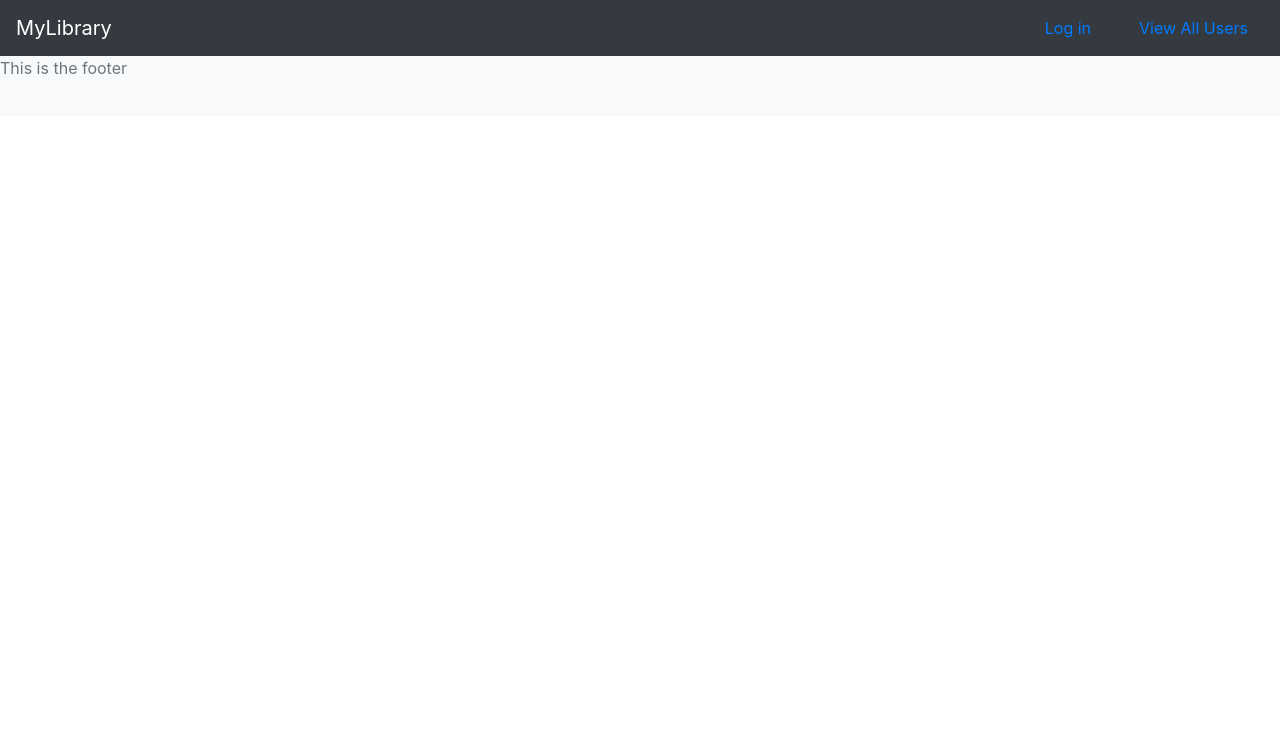
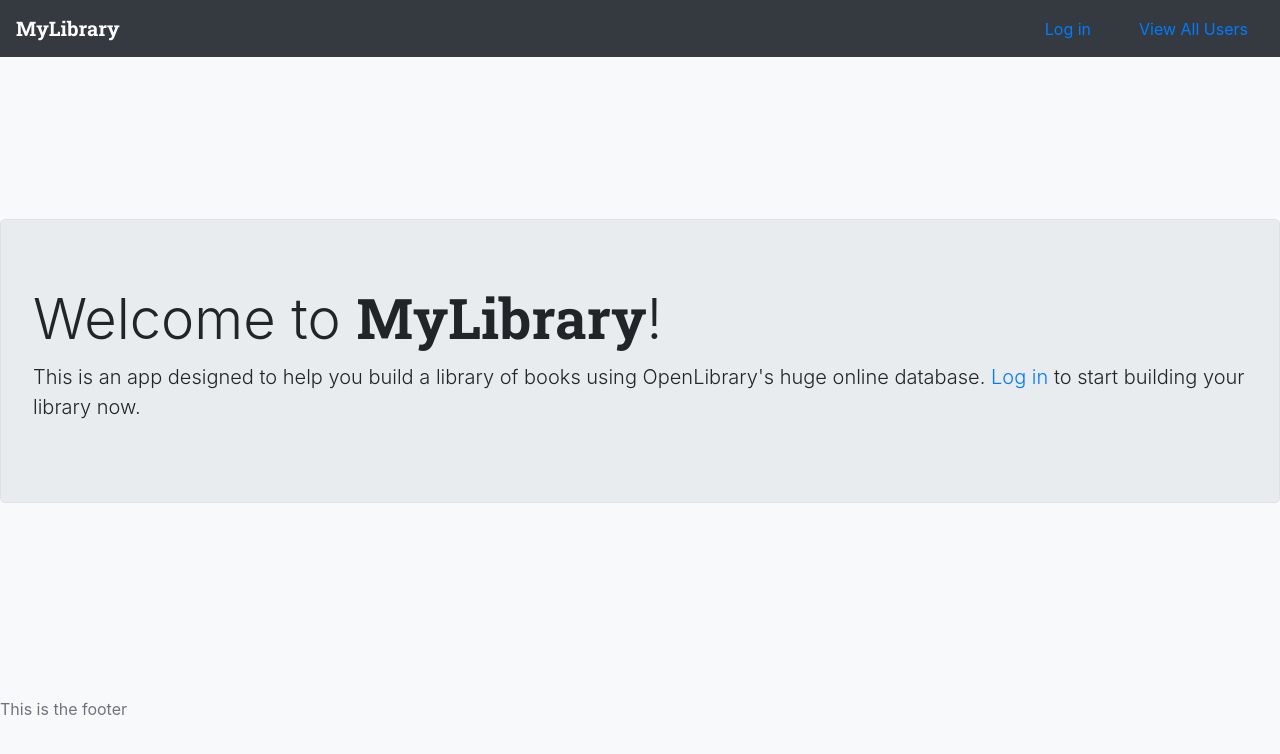
Before and after one commit to ajmartin94/mylibrary-frontend, a React app: page / in a window 1280 px wide. Built offline with nearby package versions, Linux system fonts and the light colour scheme; no server answers.

Commit message:
Added a landing page for unregistered users and made some font changes

```diff
--- a/public/index.html
+++ b/public/index.html
@@ -34,7 +34,7 @@
     <link rel="stylesheet" href="https://cdn.jsdelivr.net/npm/bootstrap@4.5.3/dist/css/bootstrap.min.css" integrity="sha384-TX8t27EcRE3e/ihU7zmQxVncDAy5uIKz4rEkgIXeMed4M0jlfIDPvg6uqKI2xXr2" crossorigin="anonymous">
 
     <link rel="preconnect" href="https://fonts.gstatic.com">
-    <link href="https://fonts.googleapis.com/css2?family=Pangolin&display=swap" rel="stylesheet">
+    <link href="https://fonts.googleapis.com/css2?family=Pangolin&family=Roboto+Slab:wght@700&display=swap" rel="stylesheet">
 
   </head>
   <body>
--- a/src/components/App/App.js
+++ b/src/components/App/App.js
@@ -5,6 +5,7 @@ import Footer from '../Partials/Footer'
 import Login from '../Main/Login'
 import SignUp from '../Main/Signup'
 import Library from '../Main/Library'
+import WelcomePage from '../Main/WelcomePage'
 import AllUsers from '../Main/AllUsers'
 import styled from 'styled-components';
 import {Switch,Route,useHistory, useParams} from 'react-router-dom';
@@ -187,7 +188,7 @@ function App() {
       <Main>
         <Switch>
           <Route exact path='/'>
-            {libraryData &&
+            {libraryData && currentUser ?
               <Library
                 libraryData={libraryData}
                 activeLibraryID={activeLibraryID}
@@ -198,6 +199,8 @@ function App() {
                 handleRemoveBook={handleRemoveBook}
                 user={currentUser}
               />
+            :
+              <WelcomePage />
             }
           </Route>
           <Route exact path='/signup'>
--- a/src/components/Main/SearchForm.jsx
+++ b/src/components/Main/SearchForm.jsx
@@ -1,6 +1,6 @@
 import React,{useState} from 'react';
 import axios from 'axios';
-import SearchResults from './SearchResults';
+import SearchResults from '../Modals/SearchResults';
 import styled from 'styled-components';
 
 const Form = styled.form`
--- /dev/null
+++ b/src/components/Main/WelcomePage.jsx
@@ -0,0 +1,26 @@
+import React from 'react';
+import styled from 'styled-components';
+import {Link} from 'react-router-dom';
+
+const WelcomeWrapper = styled.div`
+    height: 50vw;
+    display: flex;
+    align-items: center;
+`
+
+const LogoText = styled.span`
+    font-family: 'Roboto Slab', serif;
+`
+
+function WelcomePage(props) {
+    return (
+        <WelcomeWrapper>
+            <div className='jumbotron border'>
+                <h1 className='display-4'>Welcome to <LogoText>MyLibrary</LogoText>!</h1>
+                <p className='lead'>This is an app designed to help you build a library of books using OpenLibrary's huge online database. <Link to='/login'>Log in</Link> to start building your library now.</p>
+            </div>
+        </WelcomeWrapper>
+    )
+}
+
+export default WelcomePage;
--- a/src/components/Partials/Header.jsx
+++ b/src/components/Partials/Header.jsx
@@ -7,10 +7,14 @@ const NavTab = styled.div`
     justify-content: center;
 `
 
+const LogoText = styled.span`
+    font-family: 'Roboto Slab', serif;
+`
+
 function Header(props) {
     return (
         <nav className="navbar navbar-expand-lg navbar-dark bg-dark d-flex justify-content-between">
-            <Link className="navbar-brand" to="/">MyLibrary</Link>
+            <Link className="navbar-brand" to="/"><LogoText>MyLibrary</LogoText></Link>
             <NavTab>
                 {props.user ?
                     <Link className='nav-link mr-2' to='#' onClick={props.handleLogout}>Log Out, {props.user.username}</Link>
```
